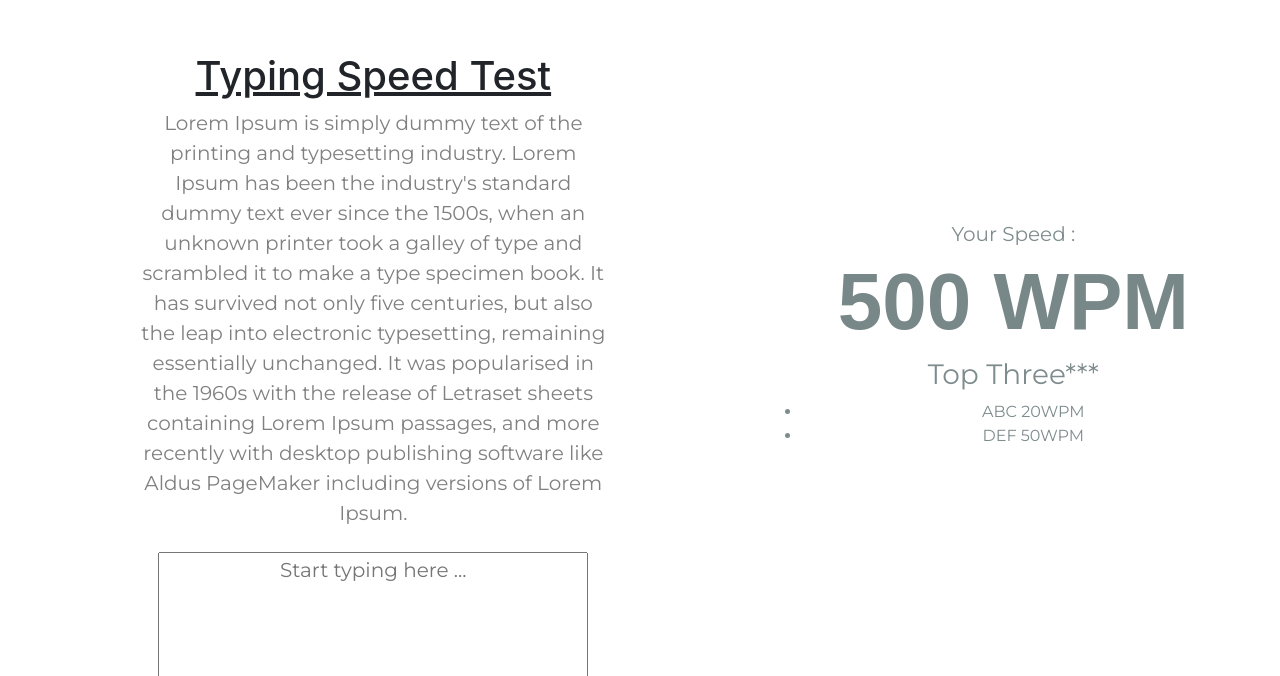
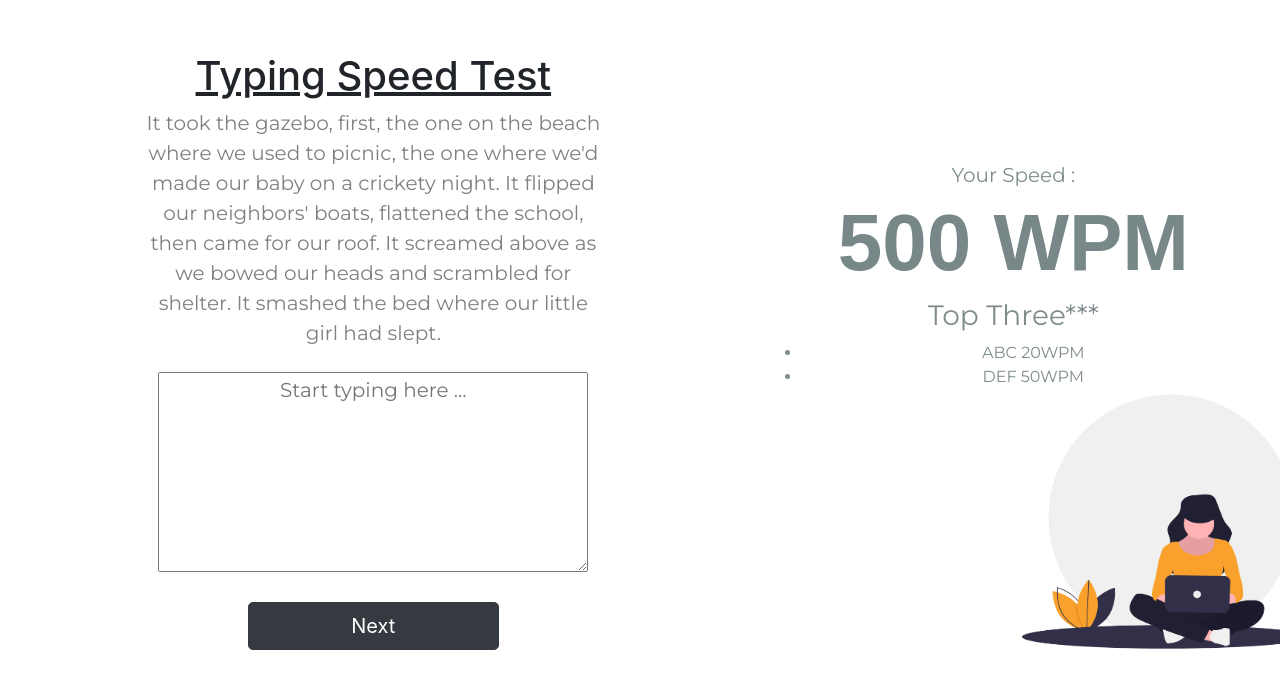
Before and after one commit to motasimfoad/react-mongo-typespeed, a React (Create React App) app: page / in a window 1280 px wide. Shown: the part 124-800 px from the top of the page. Built offline with nearby package versions, Linux system fonts and the light colour scheme; a web font is replaced by a local one.

Commit message:
added background image, constant text and random peragrapgh with next button

```diff
--- a/src/Components/TextArea/index.js
+++ b/src/Components/TextArea/index.js
@@ -2,6 +2,8 @@ import React, {useState, useEffect} from 'react';
 import '../TextArea/textarea.css';
 
 function TextArea(props) {
+  const [currentText] = useState(props.currentText);
+  const [testText] = useState(() => currentText.split(''));
 
     return (
              <div>
@@ -10,7 +12,11 @@ function TextArea(props) {
                      <u> Typing Speed Test</u>
                 </h1>
                  <div className="textArea">
-                   <span>Lorem Ipsum is simply dummy text of the printing and typesetting industry. Lorem Ipsum has been the industry's standard dummy text ever since the 1500s, when an unknown printer took a galley of type and scrambled it to make a type specimen book. It has survived not only five centuries, but also the leap into electronic typesetting, remaining essentially unchanged. It was popularised in the 1960s with the release of Letraset sheets containing Lorem Ipsum passages, and more recently with desktop publishing software like Aldus PageMaker including versions of Lorem Ipsum.</span>
+                 {
+                    testText.map((s,i) => {
+                        return <span key={i}>{s}</span>
+                    })
+                    }
                  </div>
             </div>
   );
--- /dev/null
+++ b/src/Constant/index.js
@@ -0,0 +1,20 @@
+const randomText = () => {
+
+    const text = [
+        "After some months, it was time for farming and the farmer was already old and weak and can't dig the ground anymore so the old farmer wrote this letter to his son in prison. Son, this year I will not plant cassava and yam because I cant dig the field, I know if you were here you would have helped me." ,
+        "In a certain village lived a farmer and his only son. The SON was a thief who goes about stealing from people's homes. He continued this wicked lifestyle till the day his cup got filled. He stole heavy some of money from the richest man in their village, that day he didn't escape successfully as he used to." ,
+        "They'll call her Big Bertha, they'll cover her skin with paintings of pinup girls that you will finger-trace in bed, tell her they're not like us anyway, tell her they'll never see you coming, and she will roll away from you in bed at night, cold back to you, tears shimmering metallic in the moonlight.",
+        "She woke to news of another stalemate, more children dying on the border, mounting humanitarian crises overseas, and a small mass in her breast. She made her tea, took deep breaths, cried, and set about her day. Friends and colleagues wanted to argue politics, climate change, gun control, and if we were entering the apocalypse.",
+        "The tallest palm on the atoll lost its fronds long before falling. King tides and storm surges had breached the walls, poisoned it with salt. A death before death, like my father's dementia. Ghost trees, we called them. Dead zones of headless palms stood everywhere, resembling broken marble columns. And when the last typhoon came through, it took our giant.",
+        "It took the gazebo, first, the one on the beach where we used to picnic, the one where we'd made our baby on a crickety night. It flipped our neighbors' boats, flattened the school, then came for our roof. It screamed above as we bowed our heads and scrambled for shelter. It smashed the bed where our little girl had slept.",
+        "A boy stands knee-deep on heron-thin legs, stung skin numbing now, as stars prick creek water sliding slow, slow beneath him. Across the meadow, his house is burning.When he finally looks up — having almost outrun the sound of the front porch door banging like a rifle shot behind—flames illuminate the rope swing he's just flown past and thick smoke billows into a harvest moon.",
+        "In May I tilled the garden, so swept up in the work that I churned beyond the boundaries of Grandma's old plot into rocky soil where a dead maple had recently been removed. An animal, I said, when the tiller turned up bones. A beloved pet. Then the skull, silver crowns glinting in its jaw.",
+        "I knelt. “Hello. I'm your granddaughter, Alice. We've never met, but your wife left me this house.” Mute bone. A hard man, cruel, I'd been told, who'd abandoned his bewildered family. The sunflowers I planted there flourished. They don't need kind soil to grow strong.",
+    ]
+
+    return text[Math.floor(Math.random()*text.length)];
+    }
+
+export {
+    randomText,
+};
--- a/src/Page/Home/home.css
+++ b/src/Page/Home/home.css
@@ -1,6 +1,7 @@
 @import url('https://fonts.googleapis.com/css?family=Abel|Raleway|Montserrat|Raleway+Dot|Asap|Barlow|Glegoo|Julius+Sans+One|Lato|Muli|Poiret+One|Sulphur+Point|Turret+Road&display=swap');
 
 .main{
+    background: url('../../Assets/Image/bg.png') no-repeat center center fixed;
     -webkit-background-size: cover;
     -moz-background-size: cover;
     -o-background-size: cover;
--- a/src/Page/Home/index.js
+++ b/src/Page/Home/index.js
@@ -4,8 +4,15 @@ import '../Home/home.css';
 import TextArea from '../../Components/TextArea';
 import Score from '../../Components/Score';
 // import ScoreCard from '../../Components/ScoreCard';
+import {randomText} from '../../Constant';
 
 function App() {
+
+  const [currentText] = useState(randomText());
+
+  const next = () => {
+    window.location.reload(false);
+  }
 
 
   return (
@@ -14,13 +21,13 @@ function App() {
        <Row style={{height:'100vh'}}>
            <Col xl={7} style={{marginTop:'10%'}}>
             < br />
-            <TextArea/>
+            <TextArea currentText={currentText}/>
             < br />
             <div>
               <textarea cols="40" rows="10" className="userInput" type="text" placeholder="Start typing here ..."  />
             </div>
             < br />
-            <Button variant="dark" size="lg" className="nextBtn">Next</Button>
+            <Button variant="dark" size="lg" className="nextBtn" onClick={next}>Next</Button>
             <div style={{marginTop:'10%'}}>
               <a href="#" target="_blank" rel="noopener noreferrer">
                   (c)Type Speed
@@ -29,11 +36,7 @@ function App() {
           </Col>
           <Col xl={5}>
            <Score/>
-           {/* <ScoreCard
-            show={modalShow}
-            onHide={() => setModalShow(false)}
-            currentscore={currentScore}
-            /> */}
+
           </Col>
        </Row>
    </Container>
```
Also changed, not shown: src/Assets/Image/bg.png (added), src/Assets/Image/logo.jpeg (added).
